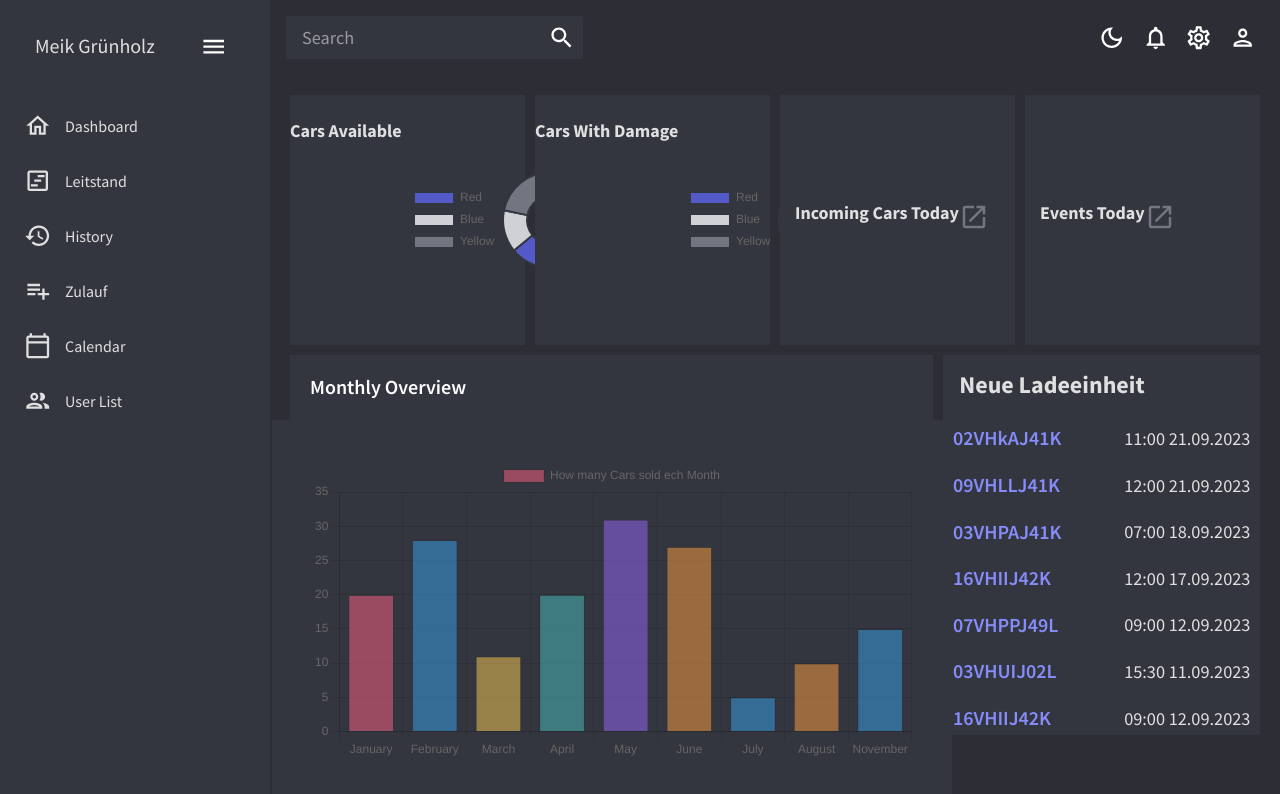
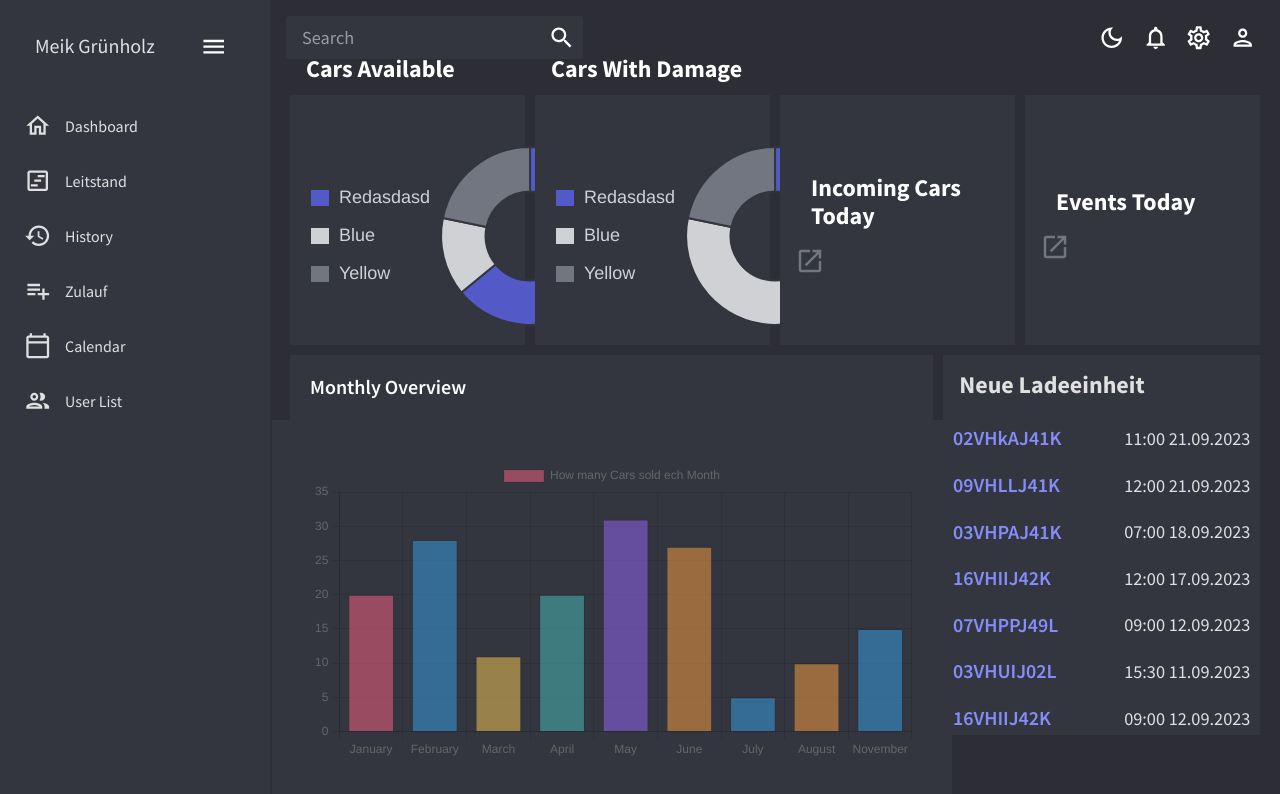
Before and after one commit to crowtek/Data-Visualization-Tool, a React (Create React App) app: page / in a window 1280 px wide. Shown: the top 794 px of the page. Built offline with nearby package versions, Linux system fonts and the light colour scheme.

Commit message:
Pie chart anpassung

```diff
--- a/src/components/PieChart.jsx
+++ b/src/components/PieChart.jsx
@@ -19,7 +19,7 @@ const PieChart = ({ progress = 0.75, size = 50 }) => {
         // Data aus parametern übernehmen ( 3 variablen )
         const data = {
             labels: [
-                'Red',
+                'Redasdasd',
                 'Blue',
                 'Yellow'
             ],
@@ -37,18 +37,24 @@ const PieChart = ({ progress = 0.75, size = 50 }) => {
             data: data,
 
             options: {
-                cutoutPercentage: 70, // Adjust the cutout percentage as neede
                 layout: {
-                    padding: 2,
+                    autoPadding: true,
                 },
                 plugins: {
                     legend: {
-                        position: "left", // Disable the default legend
-                        align: "left",
+                        position: "left",
+                        labels: {
+                            color: colors.primary[100],
+                            padding:20,
+                            boxWidth: 20,
+                            font: {
+                                size: 18,
+                            }
+                        }
                     },
                     tooltip:{
                         backgroundColor: "white"
-                    }
+                    },
                 }
             },
         });
@@ -59,8 +65,8 @@ const PieChart = ({ progress = 0.75, size = 50 }) => {
     }, [colors,progress]);
 
     return (
-        <div style={{width:"200px",height:"200px", display:"flex", position:"re"}} >
-            <canvas ref={chartRef} width={50} height={50}/>
+        <div style={{width:"330px", display:"flex", position:"re"}} >
+            <canvas ref={chartRef}/>
         </div>
     );
 };
--- a/src/components/StatBox.jsx
+++ b/src/components/StatBox.jsx
@@ -16,10 +16,10 @@ const StatBox = ({ title, subtitle, icon, progress, increase, link }) => {
   };
 
   return (
-    <Box width="100%" m="0 15px"display="flex">
-      <Box display="flex"  justifyContent="space-between">
-        <Box>
-          <Typography variant="h4" fontWeight="bold" sx={{ color: colors.grey[100], fontSize: "18px", whiteSpace: "nowrap" }}>
+    <Box width="100%" m="0 15px">
+      <Box>
+        <Box p={2}>
+          <Typography variant="h3" fontWeight="bold" style={progress ? { marginBottom: "-200px" } : null}>
             {title}
           </Typography>
         </Box>
```
